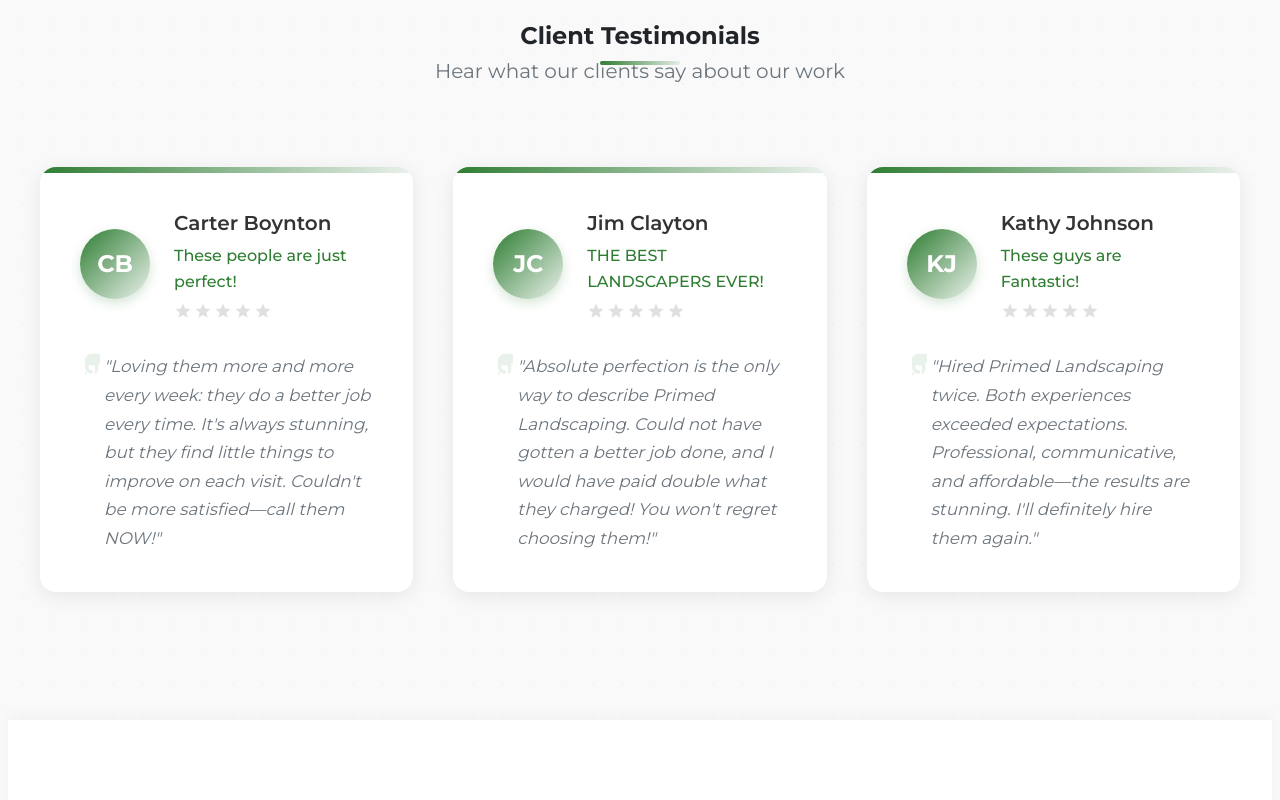
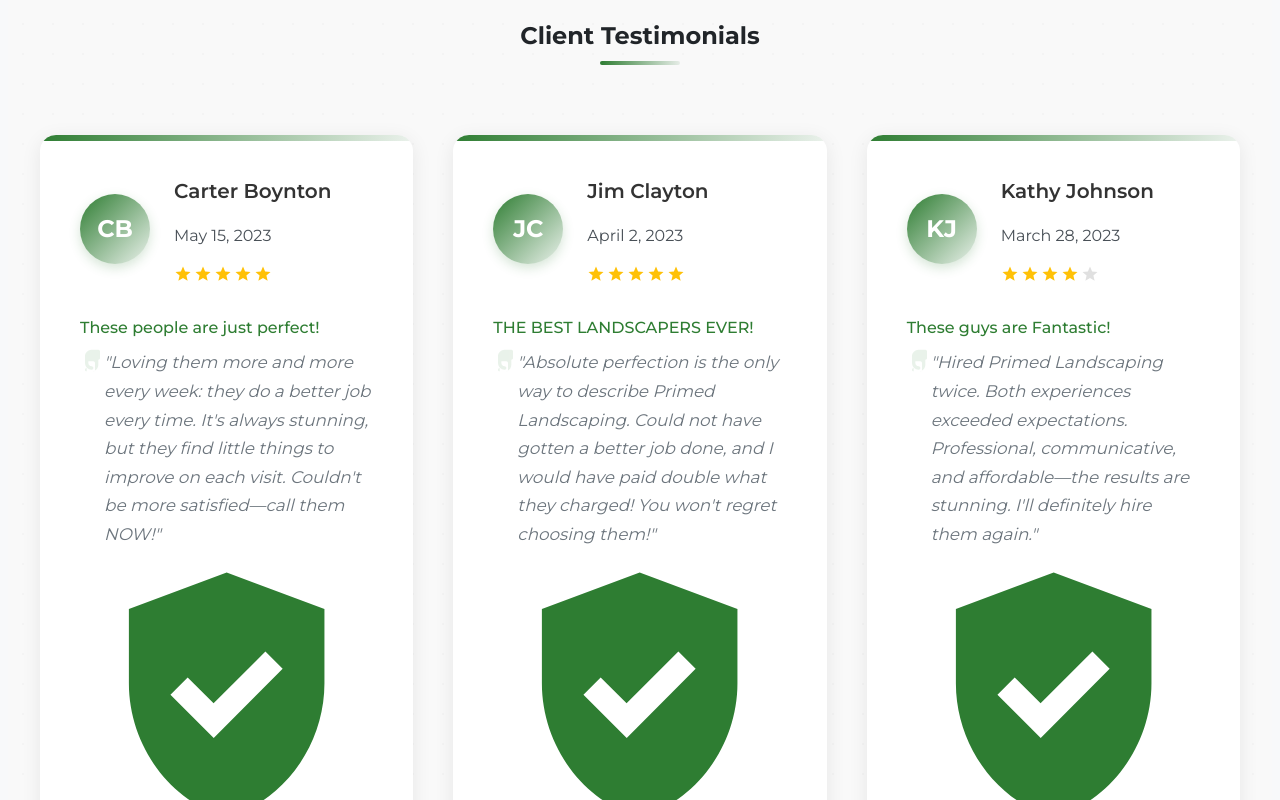
Before and after one commit to sanjuconnectrader/primedlandscaping, a React (Create React App) app: page / in a window 1280 px wide. Shown: the part 3420-4220 px from the top of the page. Built offline with nearby package versions, Linux system fonts and the light colour scheme.

Commit message:
Update Client.jsx

```diff
--- a/src/components/Home/Client/Client.jsx
+++ b/src/components/Home/Client/Client.jsx
@@ -7,19 +7,22 @@
     name: 'Carter Boynton',
     headline: 'These people are just perfect!',
     quote: "Loving them more and more every week: they do a better job every time. It's always stunning, but they find little things to improve on each visit. Couldn't be more satisfied—call them NOW!",
-    rating:""
+    rating: 5,
+    date: 'May 15, 2023'
   },
   {
     name: 'Jim Clayton',
     headline: 'THE BEST LANDSCAPERS EVER!',
     quote: "Absolute perfection is the only way to describe Primed Landscaping. Could not have gotten a better job done, and I would have paid double what they charged! You won't regret choosing them!",
-    rating: ""
+    rating: 5,
+    date: 'April 2, 2023'
   },
   {
     name: 'Kathy Johnson',
     headline: 'These guys are Fantastic!',
     quote: "Hired Primed Landscaping twice. Both experiences exceeded expectations. Professional, communicative, and affordable—the results are stunning. I'll definitely hire them again.",
-    rating: ""
+    rating: 4,
+    date: 'March 28, 2023'
   },
 ];
 
@@ -48,7 +51,7 @@
   </div>
 );
 
-function TestimonialCard({ name, headline, quote, rating }) {
+function TestimonialCard({ name, headline, quote, rating, date, index }) {
   const [ref, inView] = useInView({
     threshold: 0.1,
     triggerOnce: true,
@@ -58,20 +61,26 @@
     <article
       ref={ref}
       className={`testi-card ${inView ? 'animate-in' : ''}`}
+      style={{ transitionDelay: `${index * 100}ms` }}
     >
       <div className="testi-card__decorative-border"></div>
+      <div className="testi-card__decorative-corner"></div>
 
       <div className="testi-card__header">
         <div className="testi-card__avatar">
           {getInitials(name)}
         </div>
         <div className="testi-card__meta">
+          <div>
             <h4 className="testi-card__name">{name}</h4>
-          <p className="testi-card__headline">{headline}</p>
+            <p className="testi-card__date">{date}</p>
+          </div>
           <StarRating rating={rating} />
         </div>
       </div>
 
+      <div className="testi-card__content">
+        <h3 className="testi-card__headline">{headline}</h3>
         <div className="testi-card__quote-container">
           <svg
             className="testi-card__quote-icon"
@@ -83,11 +92,19 @@
           </svg>
           <p className="testi-card__quote">"{quote}"</p>
         </div>
+      </div>
+
+      <div className="testi-card__footer">
+        <svg className="testi-card__logo" viewBox="0 0 24 24" fill="none" xmlns="http://www.w3.org/2000/svg">
+          <path d="M12 2L4 5v6.09c0 5.05 3.41 9.76 8 10.91 4.59-1.15 8-5.86 8-10.91V5l-8-3zm-1.06 13.54L7.4 12l1.41-1.41 2.12 2.12 4.24-4.24 1.41 1.41-5.64 5.66z" fill="var(--primary)"/>
+        </svg>
+        <span>Verified Customer</span>
+      </div>
     </article>
   );
 }
 
-export default function Client() {
+export default function ClientTestimonials() {
   const [ref, inView] = useInView({
     threshold: 0.1,
     triggerOnce: true,
@@ -96,14 +113,14 @@
   return (
     <section className="testimonials" ref={ref}>
       <div className="testimonials__bg-pattern"></div>
+      <div className="testimonials__bg-overlay"></div>
+
       <div className="testimonials__container">
         <div className="section-header">
           <h2 className={`section-title ${inView ? 'animate-in' : ''}`}>
-            Client Testimonials
+            <span>Client</span> Testimonials
           </h2>
-          <p className={`section-subtitle ${inView ? 'animate-in' : ''}`}>
-            Hear what our clients say about our work
-          </p>
+
         </div>
 
         <div className="testimonials__grid">
@@ -111,9 +128,13 @@
             <TestimonialCard
               key={t.name}
               {...t}
-              style={{ transitionDelay: `${index * 100}ms` }}
+              index={index}
             />
           ))}
+        </div>
+
+        <div className={`testimonials__cta ${inView ? 'animate-in' : ''}`}>
+
         </div>
       </div>
     </section>
```
Lines whose indentation alone changed are shown as unchanged.
